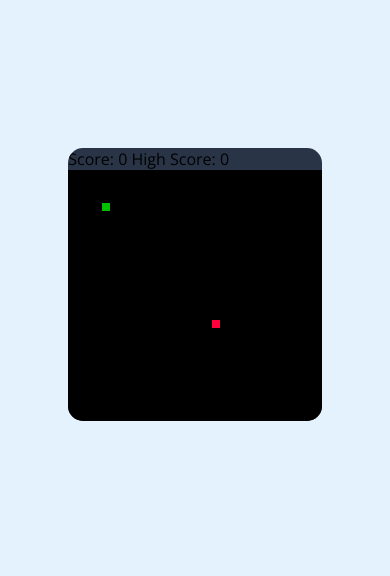
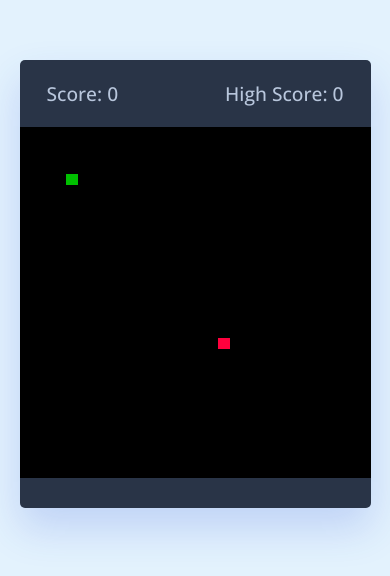
Before and after one commit to ThalesHenriq/snakegame, a plain HTML site: page index.html in a window 390 px wide. Shown: the part 138-714 px from the top of the page. Drawn offline with nearby package versions, Linux system fonts and the light colour scheme.

Commit message:
Update style.css

```diff
--- a/style.css
+++ b/style.css
@@ -18,13 +18,15 @@ body {
   display: flex;
   overflow: hidden;
   flex-direction: column;
-  border-radius: 15px;
+  justify-content: center;
+  border-radius: 5px;
   background-color: #293447;
+  box-shadow: 0 20px 40px rgba(52, 87, 220, 0.2);
 }
-.game-datails {
+.game-details {
   color: #b8c6dc;
+  font-weight: 500;
   font-size: 1.2rem;
-  font-weight: 500;
   padding: 20px 27px;
   display: flex;
   justify-content: space-between;
@@ -33,8 +35,8 @@ body {
   width: 100%;
   height: 100%;
   display: grid;
+  background: #000000;
   grid-template: repeat(30, 1fr) / repeat(30, 1fr);
-  background: #000000;
 }
 .play-board .food {
   background: #ff003d;
@@ -42,3 +44,36 @@ body {
 .play-board .head {
   background: #00c000;
 }
+.controls {
+  display: none;
+  justify-content: space-between;
+}
+
+.controls i {
+  padding: 25px 0;
+  text-align: center;
+  font-size: 1.3rem;
+  color: #b8c6dc;
+  width: calc(100% / 4);
+  cursor: pointer;
+  border-radius: 1px solid #171b26;
+}
+
+@media screen and (max-width: 800px) {
+  .wrapper {
+    width: 90vmin;
+    height: 115vmin;
+  }
+
+  .game-datails {
+    font-size: 1rem;
+    padding: 15px 27px;
+  }
+  .controls {
+    display: flex;
+  }
+  .controls i {
+    padding: 15px 0;
+    font-size: 1rem;
+  }
+}
```
